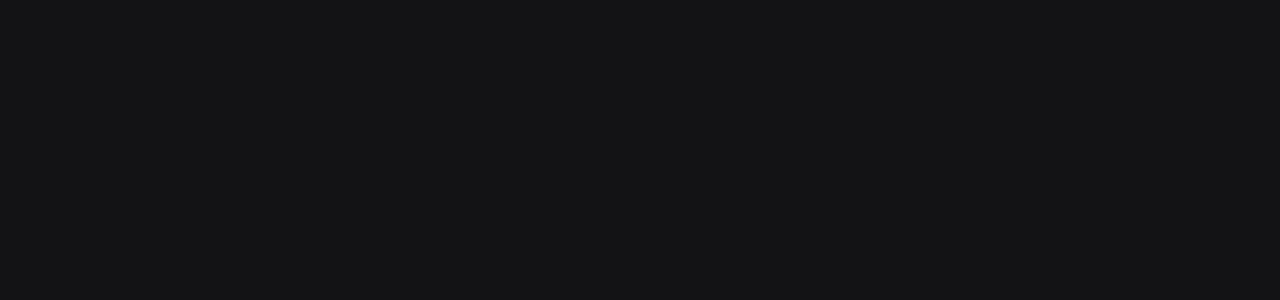
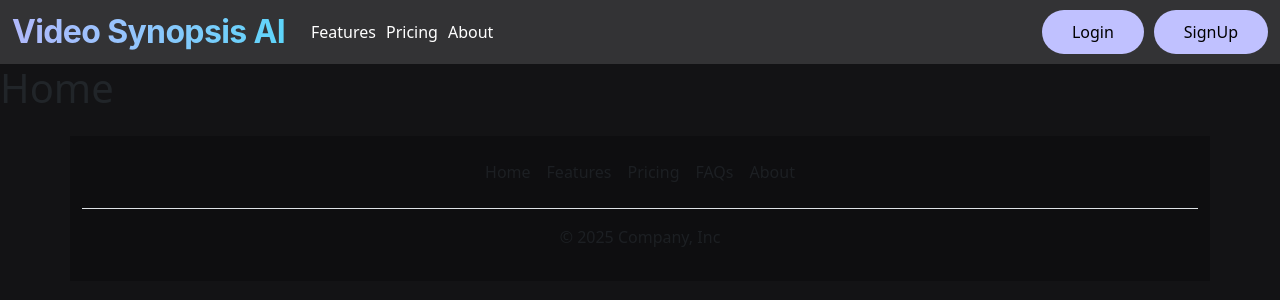
Before and after one commit to giriprasad2304/videoSynopsis, a React (Vite) app in the folder FrontEnd/VideoSynopsis/: page / in a window 1280 px wide. Shown: the top 300 px of the page. Built offline with nearby package versions, Linux system fonts and the light colour scheme.

Commit message:
signup login perfect !

```diff
--- /dev/null
+++ b/FrontEnd/VideoSynopsis/src/components/Footer.jsx
@@ -0,0 +1,47 @@
+import "../styles/footer.css";
+
+const Footer = () => {
+  return (
+    <>
+      <div className="container footer-styles">
+        {" "}
+        <footer className="py-3 my-4">
+          {" "}
+          <ul className="nav justify-content-center border-bottom pb-3 mb-3">
+            {" "}
+            <li className="nav-item">
+              <a href="#" className="nav-link px-2 text-body-secondary">
+                Home
+              </a>
+            </li>{" "}
+            <li className="nav-item">
+              <a href="#" className="nav-link px-2 text-body-secondary">
+                Features
+              </a>
+            </li>{" "}
+            <li className="nav-item">
+              <a href="#" className="nav-link px-2 text-body-secondary">
+                Pricing
+              </a>
+            </li>{" "}
+            <li className="nav-item">
+              <a href="#" className="nav-link px-2 text-body-secondary">
+                FAQs
+              </a>
+            </li>{" "}
+            <li className="nav-item">
+              <a href="#" className="nav-link px-2 text-body-secondary">
+                About
+              </a>
+            </li>{" "}
+          </ul>{" "}
+          <p className="text-center text-body-secondary">
+            © 2025 Company, Inc
+          </p>{" "}
+        </footer>{" "}
+      </div>
+    </>
+  );
+};
+
+export default Footer;
--- a/FrontEnd/VideoSynopsis/src/components/Login.jsx
+++ b/FrontEnd/VideoSynopsis/src/components/Login.jsx
@@ -5,7 +5,7 @@ import { MdOutlineEmail } from "react-icons/md";
 import { RiLockPasswordLine } from "react-icons/ri";
 import { useNavigate } from "react-router-dom";
 import axios from "axios";
-
+import { IoMdHome } from "react-icons/io";
 
 const Login = () => {
   const navigate = useNavigate();
@@ -18,7 +18,7 @@ const Login = () => {
 
     const data = {
       email: e.target.email.value,
-            password: e.target.password.value
+      password: e.target.password.value,
     };
 
     try {
@@ -28,7 +28,9 @@ const Login = () => {
       if (err?.response && err.response.status === 401) {
         setErrorMessage(err.response.data.message);
       } else {
-                setErrorMessage(err?.response?.data?.message || err?.message || "Login failed");
+        setErrorMessage(
+          err?.response?.data?.message || err?.message || "Login failed",
+        );
       }
       console.log("Failed to post", err?.message || err);
     }
@@ -36,18 +38,27 @@ const Login = () => {
 
   return (
     <>
-
       <div className="card auth-card" style={{ width: "30rem" }}>
         <h1>Login</h1>
         {errorMessage && (
-          <div className="alert alert-danger" role="alert" style={{ fontSize: "0.9rem", padding: "8px 12px", width: "100%", textAlign: "center" }}>
+          <div
+            className="alert alert-danger"
+            role="alert"
+            style={{
+              fontSize: "0.9rem",
+              padding: "8px 12px",
+              width: "100%",
+              textAlign: "center",
+            }}
+          >
             {errorMessage}
           </div>
         )}
         <form className="auth-from" onSubmit={handleLogin}>
           <div className="mb-3">
-            <label htmlFor="email" className="form-label">
-                <MdOutlineEmail className="form-icon" />Email address
+            <label htmlhtmlFor="email" className="form-label">
+              <MdOutlineEmail className="form-icon" />
+              Email address
             </label>
 
             <input
@@ -61,8 +72,9 @@ const Login = () => {
           </div>
 
           <div className="mb-3">
-            <label htmlFor="exampleInputPassword1" className="form-label">
-              <RiLockPasswordLine className="form-icon"/>Password
+            <label htmlhtmlFor="exampleInputPassword1" className="form-label">
+              <RiLockPasswordLine className="form-icon" />
+              Password
             </label>
             <input
               type="password"
@@ -76,7 +88,14 @@ const Login = () => {
             Login
           </button>
         </form>
-        <p>don't you have an Account ? <a href="/signup">SignUp</a> </p>
+        <p>
+          don't you have an Account ? <a href="/signup">SignUp</a>{" "}
+        </p>
+        <p>
+          <a className="Home-href" href="/">
+            <IoMdHome className="Home-href-icon" /> Home
+          </a>
+        </p>
       </div>
     </>
   );
--- /dev/null
+++ b/FrontEnd/VideoSynopsis/src/components/NavBar.jsx
@@ -0,0 +1,61 @@
+import { useNavigate } from "react-router-dom";
+import "../styles/navbar.css";
+
+const NavBar = () => {
+    const navigate = useNavigate('');
+    const handleLogin = () => {
+        navigate('/login');
+    }
+    const handleSignUp = () => {
+        navigate('/signUp')
+    }
+  return (
+    <>
+      <nav className="navbar navbar-expand-lg bg-body-tertiary navbar-styles">
+        <div className="container-fluid ">
+          <a className="navbar-brand navbar-icon" href="#">
+            Video Synopsis AI
+          </a>
+          <button
+            className="navbar-toggler"
+            type="button"
+            data-bs-toggle="collapse"
+            data-bs-target="#navbarSupportedContent"
+            aria-controls="navbarSupportedContent"
+            aria-expanded="false"
+            aria-label="Toggle navigation"
+          >
+            <span className="navbar-toggler-icon"></span>
+          </button>
+          <div className="collapse navbar-collapse" id="navbarSupportedContent">
+            <ul className="navbar-nav me-auto mb-2 mb-lg-0">
+              <li className="nav-item">
+                <a className="nav-item-color" aria-current="page" href="#">
+                  Features
+                </a>
+              </li>
+              <li className="nav-item">
+                <a className="nav-item-color" aria-current="page" href="#">
+                  Pricing
+                </a>
+              </li>
+              <li className="nav-item">
+                <a className="nav-item-color" aria-current="page" href="#">
+                  About
+                </a>
+              </li>
+            </ul>
+            <button className="button-signup" type="submit" onClick={handleLogin}>
+              Login
+            </button>
+            <button className="button-signup" type="submit" onClick={handleSignUp}>
+              SignUp
+            </button>
+          </div>
+        </div>
+      </nav>
+    </>
+  );
+};
+
+export default NavBar;
--- a/FrontEnd/VideoSynopsis/src/components/SignUp.jsx
+++ b/FrontEnd/VideoSynopsis/src/components/SignUp.jsx
@@ -5,6 +5,7 @@ import { RiLockPasswordLine } from "react-icons/ri";
 import axios from "axios";
 import { useNavigate } from "react-router-dom";
 import { useState } from "react";
+import { IoMdHome } from "react-icons/io";
 
 const SignUp = () => {
   const navigate = useNavigate();
@@ -39,7 +40,7 @@ const SignUp = () => {
         {errorMessage && <h4>email exists please login</h4>}
         <form className="auth-from" onSubmit={handleSignup}>
           <div className="mb-3">
-            <label htmlFor="userName" className="form-label">
+            <label htmlhtmlFor="userName" className="form-label">
               <IoPersonOutline className="form-icon" /> User Name
             </label>
 
@@ -53,7 +54,7 @@ const SignUp = () => {
             />
           </div>
           <div className="mb-3">
-            <label htmlFor="email" className="form-label">
+            <label htmlhtmlFor="email" className="form-label">
               <MdOutlineEmail className="form-icon" />
               Email address
             </label>
@@ -69,7 +70,7 @@ const SignUp = () => {
           </div>
 
           <div className="mb-3">
-            <label htmlFor="exampleInputPassword1" className="form-label">
+            <label htmlhtmlFor="exampleInputPassword1" className="form-label">
               <RiLockPasswordLine className="form-icon" />
               Password
             </label>
@@ -100,6 +101,11 @@ const SignUp = () => {
         <p>
           Already you have an Account ? <a href="/login">Login</a>{" "}
         </p>
+        <p>
+          <a className="Home-href" href="/">
+            <IoMdHome className="Home-href-icon" /> Home
+          </a>
+        </p>
       </div>
     </>
   );
--- a/FrontEnd/VideoSynopsis/src/main.jsx
+++ b/FrontEnd/VideoSynopsis/src/main.jsx
@@ -14,6 +14,10 @@ const router = createBrowserRouter([
     path: "/",
     element: <App />,
     children: [
+      {
+        path : '/',
+        element : <Home/>
+      },
       {
         path: "/dashboard",
         element: <DashBoard />,
--- a/FrontEnd/VideoSynopsis/src/routes/Home.jsx
+++ b/FrontEnd/VideoSynopsis/src/routes/Home.jsx
@@ -1,7 +1,11 @@
+import NavBar from "../components/NavBar";
+import Footer from "../components/Footer";
 const Home = () => {
   return (
     <>
+      <NavBar/>
       <h1>Home</h1>
+      <Footer/>
     </>
   );
 };
--- a/FrontEnd/VideoSynopsis/src/styles/auth.css
+++ b/FrontEnd/VideoSynopsis/src/styles/auth.css
@@ -51,3 +51,19 @@ body{
     outline: none;
     box-sizing: border-box;
 }
+
+.Home-href{
+    text-decoration: none;
+    color: white;
+    font-size: 1rem;
+    transition: transform 0.5s ease-out;
+}
+.Home-href-icon{
+    font-size: 1.2rem;
+    margin-bottom: 7px;
+    transition: transform 0.5s ease-out;
+}
+
+.Home-href:hover , Home-href-icon:hover {
+    color: rgb(98, 98, 186);
+}
--- /dev/null
+++ b/FrontEnd/VideoSynopsis/src/styles/footer.css
@@ -0,0 +1,3 @@
+.footer-styles{
+    background-color: #0E0E10;
+}
--- /dev/null
+++ b/FrontEnd/VideoSynopsis/src/styles/navbar.css
@@ -0,0 +1,43 @@
+.navbar-styles{
+    background-color:  #333335 !important;
+}
+
+.navbar-icon{
+    font-family: 'Inter', system-ui, -apple-system, sans-serif; /* Standard modern tech font */
+  font-size: 32px;
+  font-weight: 700;
+  line-height: 1.2;
+  letter-spacing: -0.02em;
+
+  background: linear-gradient(
+    90deg,
+    #B1B9FC 0%,
+    #93C5FD 45%,
+    #5DD5FA 100%
+  );
+  -webkit-background-clip: text;
+  -webkit-text-fill-color: transparent;
+  background-clip: text;
+
+  text-rendering: optimizeLegibility;
+  -webkit-font-smoothing: antialiased;
+}
+
+.button-signup{
+    padding: 10px 30px;
+    border-radius: 30px;
+    border: none;
+    background-color: #C0C1FF;
+    margin-left: 10px;
+    cursor: pointer;
+    transition: background-color 0.3s ease;
+}
+.button-signup:hover{
+    background-color: #9fa2ff;
+}
+
+.nav-item-color{
+    color: #FFFFFF;
+    margin-left: 10px;
+    text-decoration: none;
+}
```
Also changed, not shown: 1 other file (tests, documents, lock files or other folders). Lines whose indentation alone changed are shown as unchanged.
